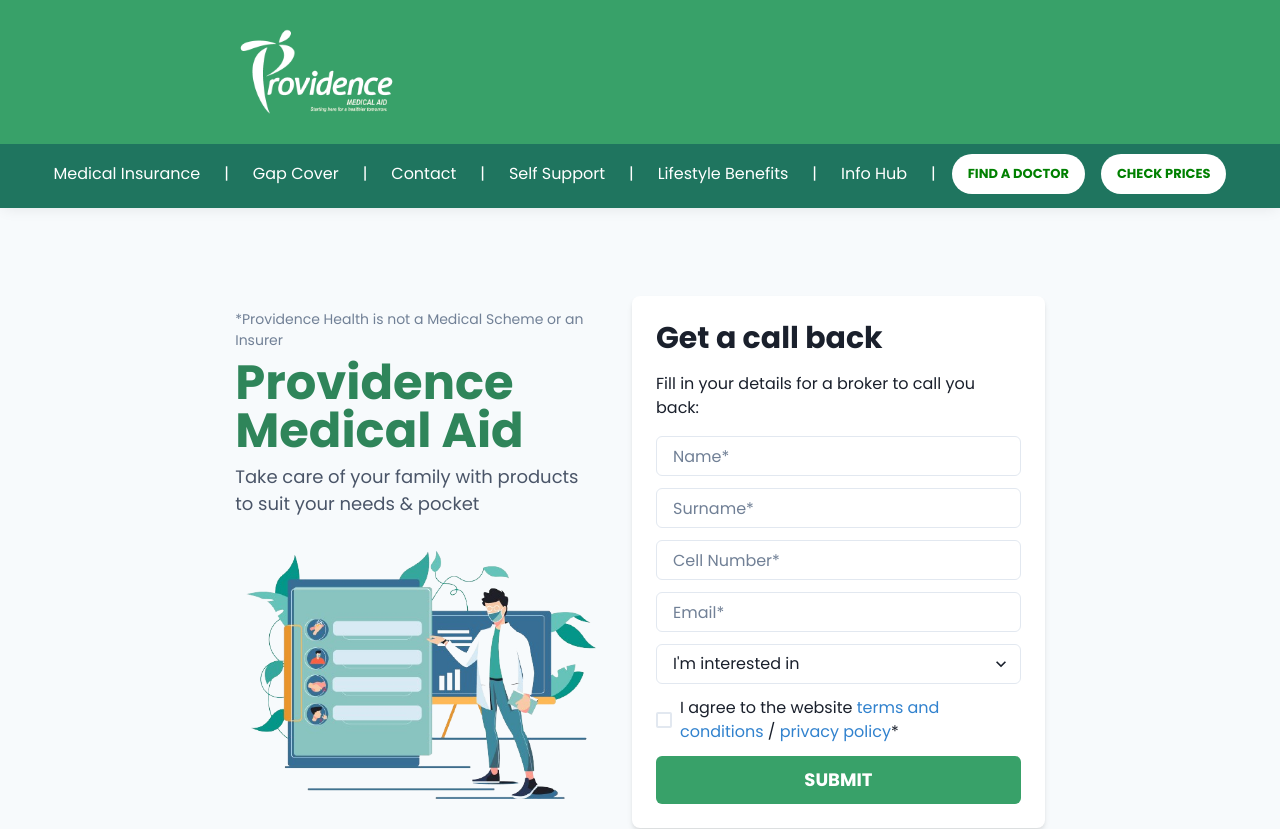
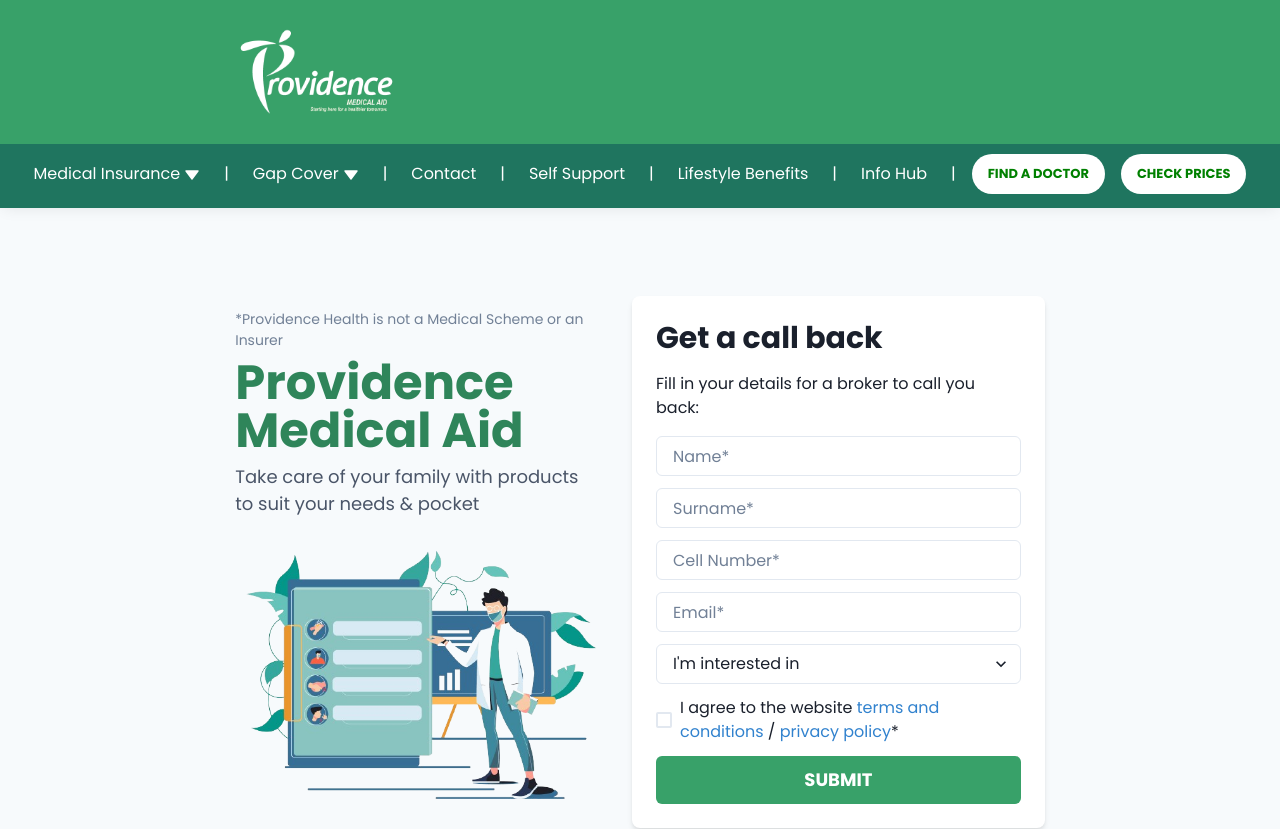
Before and after one commit to Providence-Human-Capital/MedicalAid, a React (Vite) app: page /#/home in a window 1280 px wide. Shown: the top 829 px of the page. Built offline with nearby package versions, Linux system fonts and the light colour scheme.

Commit message:
[new] icon for dropdowns

```diff
--- a/src/components/NavigationBar.jsx
+++ b/src/components/NavigationBar.jsx
@@ -22,7 +22,7 @@
   MenuItem,
   Menu,
 } from "@chakra-ui/react";
-import { HamburgerIcon } from "@chakra-ui/icons";
+import { TriangleDownIcon, HamburgerIcon } from "@chakra-ui/icons";
 import { Link, useLocation } from "react-router-dom";
 const NavigationBar = () => {
   const [scrolled, setScrolled] = useState(false);
@@ -88,6 +88,7 @@
             <Menu>
               <MenuButton as={Link} style={{ color: "#fff" }} color="white" fontWeight="200">
                 Medical Insurance
+                <TriangleDownIcon ml={1} />
               </MenuButton>
               <MenuList>
                 <MenuItem>Doctors</MenuItem>
@@ -102,6 +103,7 @@
               fontWeight="200"
             >
               Gap Cover
+              <TriangleDownIcon ml={1} />
             </Link>
             <span style={{ color: "#fff" }}>|</span>
             {location.pathname === "/contact/us" ?
```
